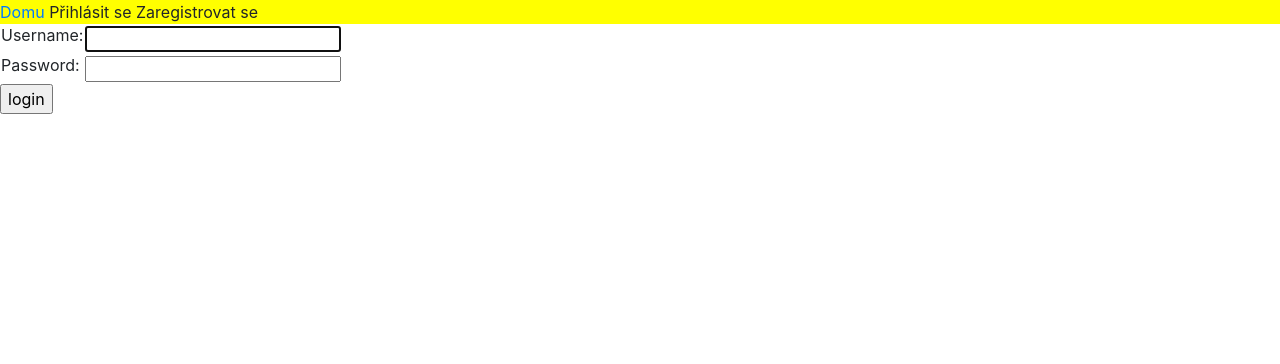
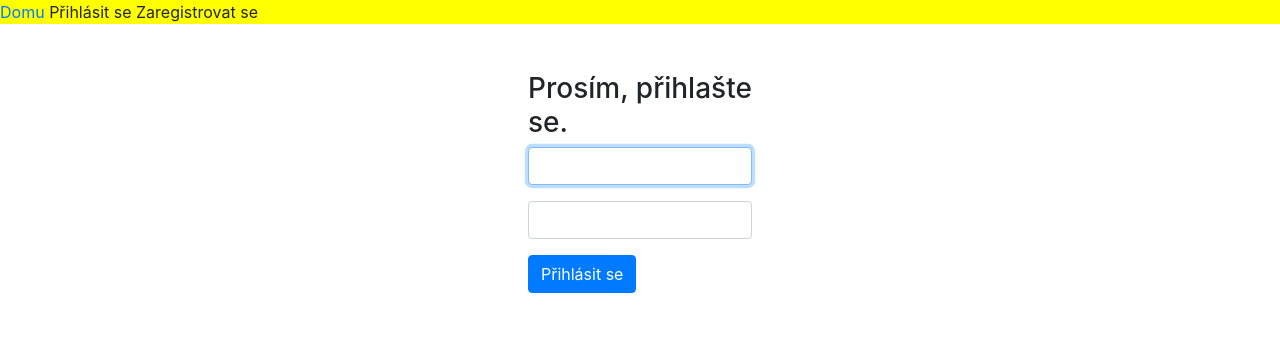
Before and after one commit to Griperis/IIS-Food-Delivery, a Django app: page /login in a window 1280 px wide. Shown: the top 364 px of the page. Run offline with Django 3.2, Linux system fonts and the light colour scheme; some libraries are stand-ins or nearby versions.

Commit message:
Some more styling and login form and page improvements

```diff
--- a/FoodDelivery/forms.py
+++ b/FoodDelivery/forms.py
@@ -1,5 +1,5 @@
 from django import forms
-from django.contrib.auth.forms import UserCreationForm, UserChangeForm, PasswordChangeForm
+from django.contrib.auth.forms import UserCreationForm, UserChangeForm, PasswordChangeForm, AuthenticationForm, UsernameField
 from .models import CustomUser, Food, Facility
 
 from django.utils.translation import gettext_lazy as _
@@ -47,17 +47,22 @@ class CustomUserChangeForm(UserChangeForm):
 
 class CustomPasswordChangeForm(PasswordChangeForm):
     old_password = forms.CharField(
-        label=_("Staré heslo"),
+        label=_("Staré heslo*"),
         strip=False,
         widget=forms.PasswordInput(attrs={'autofocus': True, 'class': 'form-control'}),
     )
     new_password1 = forms.CharField(
-        label=_("Nové heslo"),
+        label=_("Nové heslo*"),
         strip=False,
         widget=forms.PasswordInput(attrs={'autofocus': True, 'class': 'form-control'}),
     )
     new_password2 = forms.CharField(
-        label=_("Znovu nové heslo"),
+        label=_("Znovu nové heslo*"),
         strip=False,
         widget=forms.PasswordInput(attrs={'autofocus': True, 'class': 'form-control'}),
     )
+
+class CustomAuthenticationForm(AuthenticationForm):
+    username = UsernameField(label=_("Uživatelské jméno"),widget=forms.TextInput(attrs={'autofocus': True, 'class': 'form-control'}))
+    password = forms.CharField(label=_("Heslo"),strip=False,widget=forms.PasswordInput(attrs={'class': 'form-control'}),)
+    error_messages = {'invalid_login': _("Špatné uživatelské jméno nebo heslo."),'inactive': _("Tento účet je neaktivní."),}
--- a/FoodDelivery/templates/authentication/login.html
+++ b/FoodDelivery/templates/authentication/login.html
@@ -1,38 +1,18 @@
 {% extends 'app/base.html'%}
 
 {% block content %}
-  {% if form.errors %}
-    <p>Your username and password didn't match. Please try again.</p>
-  {% endif %}
-  {{ form.errors }}
-  {{ form.non_field_errors }}
-  {% if next %}
-    {% if user.is_authenticated %}
-      <p>Your account doesn't have access to this page. To proceed,
-      please login with an account that has access.</p>
-    {% else %}
-      <p>Please login to see this page.</p>
+  <div class="p-5 w-25 mx-auto">
+  <h3>Prosím, přihlašte se.</h3>
+    {% if form.errors %}
+      <p class="font-weight-bold text-danger">Špatné uživatelské jméno nebo heslo.</p>
+
     {% endif %}
-  {% endif %}
-
-
-  <form method="post" action="">
-  {% csrf_token %}
-  <table>
-
-  <tr>
-    <td>{{ form.username.label_tag }}</td>
-    <td>{{ form.username }}</td>
-  </tr>
-
-  <tr>
-    <td>{{ form.password.label_tag }}</td>
-    <td>{{ form.password }}</td>
-  </tr>
-  </table>
-
-  <input type="submit" value="login" />
-  <input type="hidden" name="next" value="{{ next }}" />
-  </form>
-
+    <form method="post" action="">
+      {% csrf_token %}
+      <p>{{ form.username }}</p>
+      <p>{{ form.password }}</p>
+      <input type="hidden" name="next" value="{{ request.path }}">
+      <input type="submit" class="btn btn-primary mb-2" value="Přihlásit se" />
+    </form>
+  </div>
 {% endblock %}
--- a/FoodDelivery/views.py
+++ b/FoodDelivery/views.py
@@ -1,7 +1,7 @@
 from django.shortcuts import render, redirect, get_object_or_404
 
 from .models import CustomUser, Facility, Offer, Order, Item, Food, Drink, OrderItem
-from .forms import CustomUserCreationForm, CustomUserChangeForm, CustomPasswordChangeForm
+from .forms import CustomUserCreationForm, CustomUserChangeForm, CustomPasswordChangeForm, CustomAuthenticationForm
 from django.contrib.auth.forms import AuthenticationForm
 from django.contrib.auth import authenticate, login, logout
 
@@ -22,15 +22,19 @@ def user_profile(request):
         order_data = {"order" : order, "items" : items}
         orders_with_data.append(order_data)
 
+    orders_with_data.reverse()
+
     success = False
+    pwderror = False
 
     if request.method == 'GET':
         success = "true" == request.GET.get("success",'')
+        pwderror = "true" == request.GET.get("pwderror",'')
 
         user_form = CustomUserChangeForm(initial={ 'username' : user.username, 'email' : user.email, 'first_name' : user.first_name, 'last_name' : user.last_name, 'address' : user.address, 'phone' : user.phone})
         password_form = CustomPasswordChangeForm(user = user)
 
-    return render(request, 'app/user_profile.html', {'orders_with_data' : orders_with_data, 'user_form' : user_form, 'password_form' : password_form, 'success' : success})
+    return render(request, 'app/user_profile.html', {'orders_with_data' : orders_with_data, 'user_form' : user_form, 'password_form' : password_form, 'success' : success, 'pwderror' : pwderror})
 
 def edit_user(request):
     user = request.user
@@ -50,15 +54,15 @@ def edit_user(request):
 
 def change_password(request):
     user = request.user
-    #TODO: handle not registered user
-    if request.method == 'POST':
-        password_form = CustomPasswordChangeForm(data=request.POST, user = user)
-        if password_form.is_valid():
-            new_password = password_form.cleaned_data.get('new_password1')
-            user.set_password(new_password)
-            user.save()
-
-        return redirect(to='/login')
+    if user != None:
+        if request.method == 'POST':
+            password_form = CustomPasswordChangeForm(data=request.POST, user = user)
+            if password_form.is_valid():
+                new_password = password_form.cleaned_data.get('new_password1')
+                user.set_password(new_password)
+                user.save()
+                return redirect(to='/login')
+            return redirect(to='/user?pwderror=true')
 
 def facility_detail(request, facility_id):
     if request.method == 'POST':
@@ -127,18 +131,18 @@ def register(request):
     return render(request, 'authentication/register.html', {'form': form})
 
 def login_user(request):
+    next = request.GET.get('next', '/')
     if request.method == 'POST':
-        form = AuthenticationForm(data=request.POST)
+        form = CustomAuthenticationForm(data=request.POST)
         if form.is_valid():
             username = form.cleaned_data.get('username')
             password = form.cleaned_data.get('password')
             user = authenticate(username = username, password = password)
             if user is not None:
                 login(request, user)
-                return redirect(to = '/')
-                #TODO: else vypsat něco
+                return redirect(to = next)
     else:
-        form = AuthenticationForm()
+        form = CustomAuthenticationForm()
 
     return render(request, 'authentication/login.html', {'form': form})
 
```
Also changed, not shown: FoodDelivery/templates/app/user_info_edit.html (+8 -3 lines).
